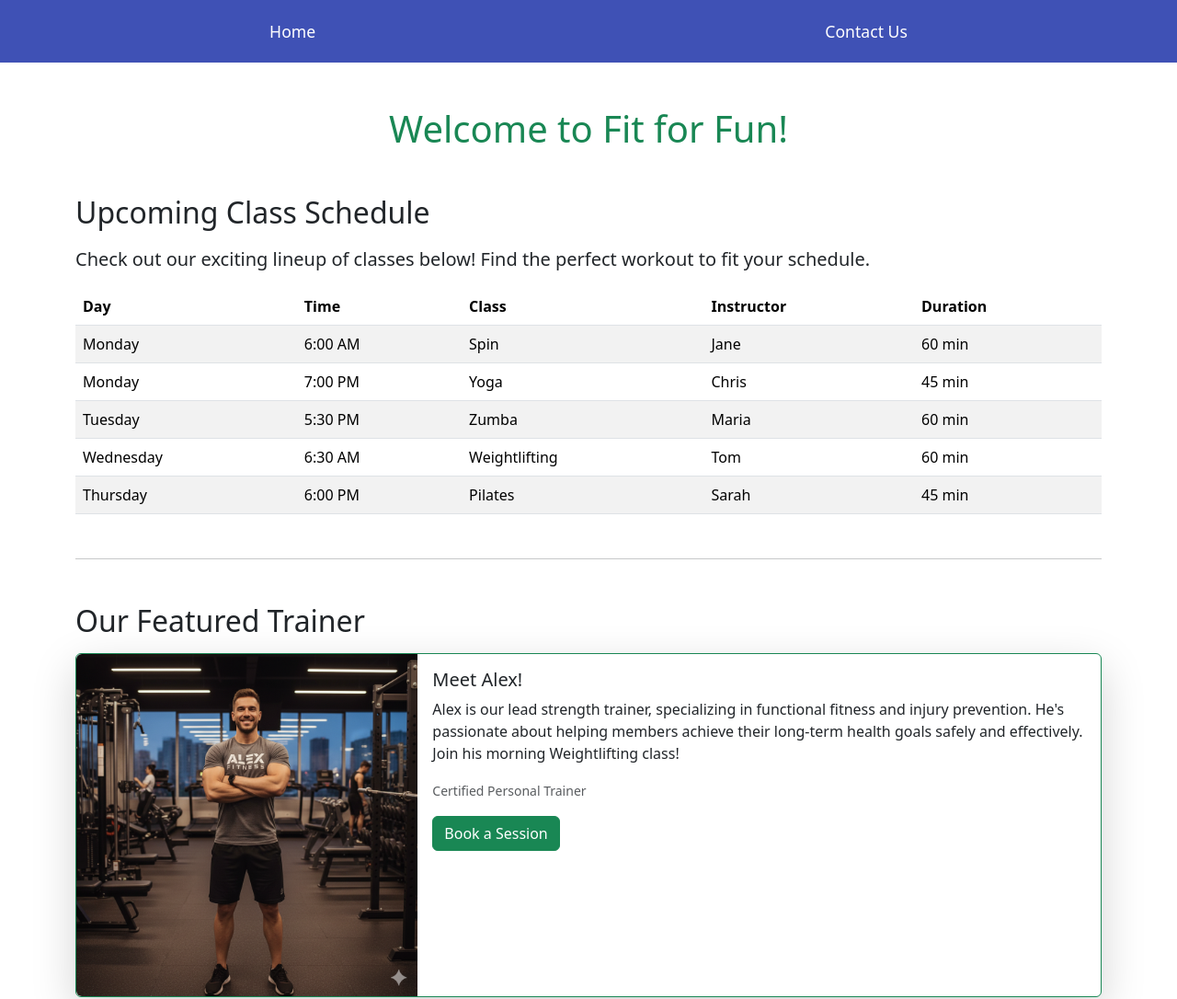
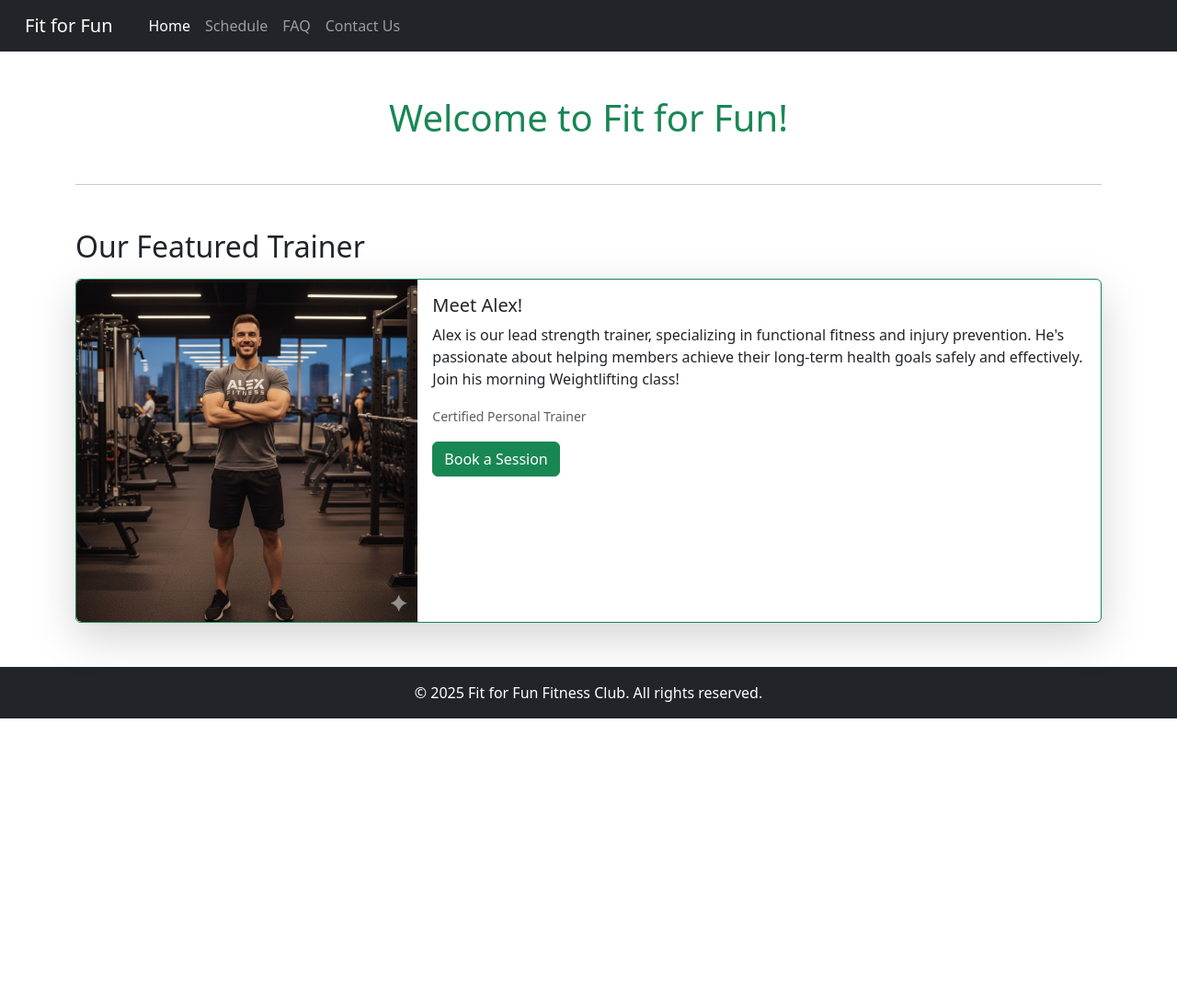
Before and after one commit to dd0937926/FitForFitness, a plain HTML site: page index.html in a window 1280 px wide. Shown: the top 1086 px of the page at 92% size. After the commit the page ends 800 px from the top, so only its background shows below. Drawn offline with nearby package versions, Linux system fonts and the light colour scheme.

Commit message:
Updated Schedule page and removed schedule block from index

```diff
--- a/index.html
+++ b/index.html
@@ -10,36 +10,35 @@
 <body>
 
     <header>
-        <nav class="p-3">
-            <a href="index.html">Home</a>
-            <a href="contactus.html">Contact Us</a>
-        </nav>
+        <nav class="navbar navbar-expand-lg navbar-dark bg-dark">
+            <div class="container-fluid">
+                <a class="navbar-brand" href="#">Fit for Fun</a>
+                <button class="navbar-toggler" type="button" data-bs-toggle="collapse" data-bs-target="#navbarNav" aria-controls="navbarNav" aria-expanded="false" aria-label="Toggle navigation">
+                    <span class="navbar-toggler-icon"></span>
+                </button>
+                <div class="collapse navbar-collapse" id="navbarNav">
+                    <ul class="navbar-nav me-auto mb-2 mb-lg-0">
+                        <li class="nav-item">
+                            <a class="nav-link active" aria-current="page" href="index.html">Home</a>
+                        </li>
+                        <li class="nav-item">
+                            <a class="nav-link" href="schedule.html">Schedule</a>
+                        </li>
+                        <li class="nav-item">
+                            <a class="nav-link" href="faq.html">FAQ</a>
+                        </li>
+                        <li class="nav-item">
+                            <a class="nav-link" href="contactus.html">Contact Us</a>
+                        </li>
+                    </ul>
+                    </div>
+                </div>
+            </nav>
     </header>
 
     <div class="container my-5">
         <h1 class="text-center mb-4 text-success">Welcome to Fit for Fun!</h1>
 
-      <h2 class="mt-5 mb-3">Upcoming Class Schedule</h2>
-        <p class="lead">Check out our exciting lineup of classes below! Find the perfect workout to fit your schedule.</p>
-
-        <table class="table table-striped">
-            <thead>
-                <tr>
-                    <th>Day</th>
-                    <th>Time</th>
-                    <th>Class</th>
-                    <th>Instructor</th>
-                    <th>Duration</th>
-                </tr>
-            </thead>
-            <tbody>
-                <tr><td>Monday</td><td>6:00 AM</td><td>Spin</td><td>Jane</td><td>60 min</td></tr>
-                <tr><td>Monday</td><td>7:00 PM</td><td>Yoga</td><td>Chris</td><td>45 min</td></tr>
-                <tr><td>Tuesday</td><td>5:30 PM</td><td>Zumba</td><td>Maria</td><td>60 min</td></tr>
-                <tr><td>Wednesday</td><td>6:30 AM</td><td>Weightlifting</td><td>Tom</td><td>60 min</td></tr>
-                <tr><td>Thursday</td><td>6:00 PM</td><td>Pilates</td><td>Sarah</td><td>45 min</td></tr>
-            </tbody>
-        </table>
 
 
         <hr class="my-5">
@@ -64,5 +63,6 @@
     <footer class="bg-dark text-white text-center py-3 mt-5">
         <p class="mb-0">&copy; 2025 Fit for Fun Fitness Club. All rights reserved.</p>
     </footer>
+    <script src="https://cdn.jsdelivr.net/npm/bootstrap@5.3.3/dist/js/bootstrap.bundle.min.js"></script>
     </body>
 </html>
```
Also changed, not shown: contactus.html (+3 -1 lines), schedule.html (+68 -0 lines).
